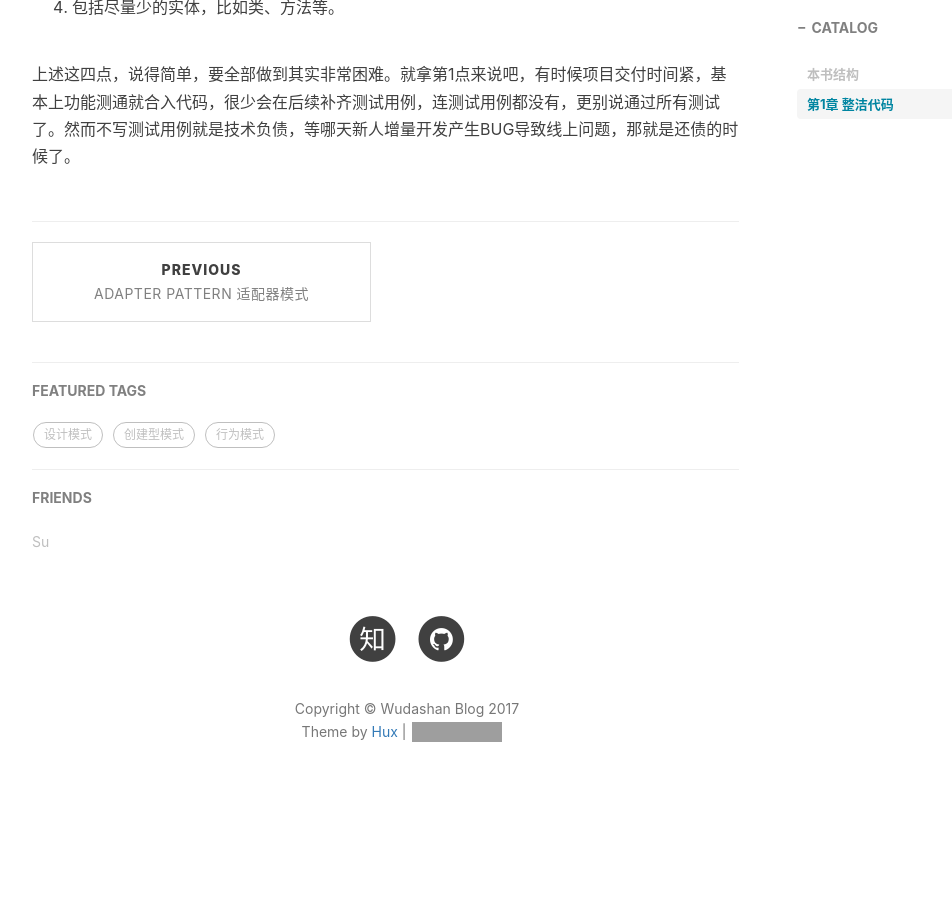
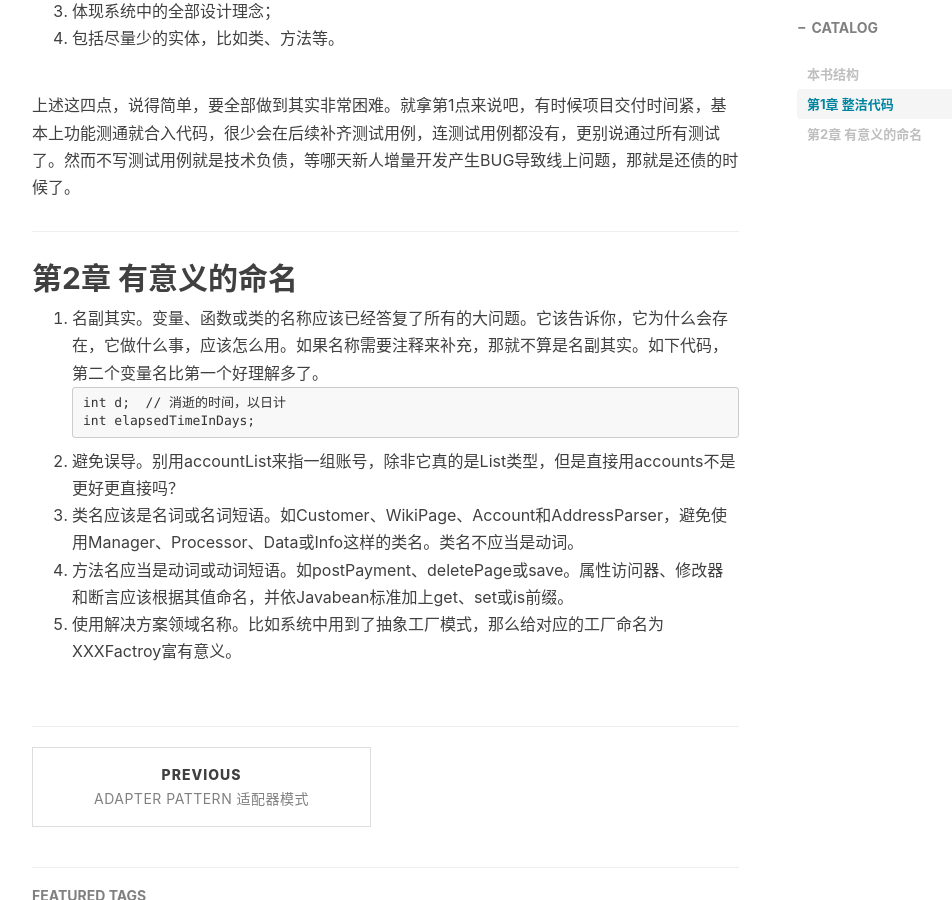
Before and after one commit to wudashan/wudashan.github.io, a Jekyll site: the page built from _posts/2017-05-03-Clean-Code-Read-Notes.markdown, in a window 1280 px wide and 900 px high, scrolled down 1132 px. Shown: the whole window, without its empty margins (233-1185 px from the left). Built offline with Jekyll 4.4.1, drawn with Linux system fonts in a browser that asks for light colours; nearby versions of some CDN libraries; comment, search, counter and statistics services are not loaded; before the commit the page ends 1968 px from its top, so only the background shows below that; grey boxes are pictures that could not be loaded.

Commit message:
添加第二章

````diff
--- a/_posts/2017-05-03-Clean-Code-Read-Notes.markdown
+++ b/_posts/2017-05-03-Clean-Code-Read-Notes.markdown
@@ -20,6 +20,8 @@ tags:
 
 我在看这本书的时候，着重阅读了第一部分和第二部分。第三部分实战演练之所以略过，是因为在书本上长篇幅地看代码效率不高，没有颜色标识，没有方法跳转等等，与其硬吃书上代码，还不如用IDE看流行的开源框架来得过瘾一些。
 
+---
+
 ## 第1章 整洁代码
 什么是整洁代码？Ron Jeffries认为：
 
@@ -29,3 +31,17 @@ tags:
  4. 包括尽量少的实体，比如类、方法等。
 
 上述这四点，说得简单，要全部做到其实非常困难。就拿第1点来说吧，有时候项目交付时间紧，基本上功能测通就合入代码，很少会在后续补齐测试用例，连测试用例都没有，更别说通过所有测试了。然而不写测试用例就是技术负债，等哪天新人增量开发产生BUG导致线上问题，那就是还债的时候了。
+
+---
+
+## 第2章 有意义的命名
+
+ 1. 名副其实。变量、函数或类的名称应该已经答复了所有的大问题。它该告诉你，它为什么会存在，它做什么事，应该怎么用。如果名称需要注释来补充，那就不算是名副其实。如下代码，第二个变量名比第一个好理解多了。
+```
+    int d;  // 消逝的时间，以日计
+    int elapsedTimeInDays;
+```
+ 2. 避免误导。别用accountList来指一组账号，除非它真的是List类型，但是直接用accounts不是更好更直接吗？
+ 3. 类名应该是名词或名词短语。如Customer、WikiPage、Account和AddressParser，避免使用Manager、Processor、Data或Info这样的类名。类名不应当是动词。
+ 4. 方法名应当是动词或动词短语。如postPayment、deletePage或save。属性访问器、修改器和断言应该根据其值命名，并依Javabean标准加上get、set或is前缀。
+ 5. 使用解决方案领域名称。比如系统中用到了抽象工厂模式，那么给对应的工厂命名为XXXFactroy富有意义。
````
